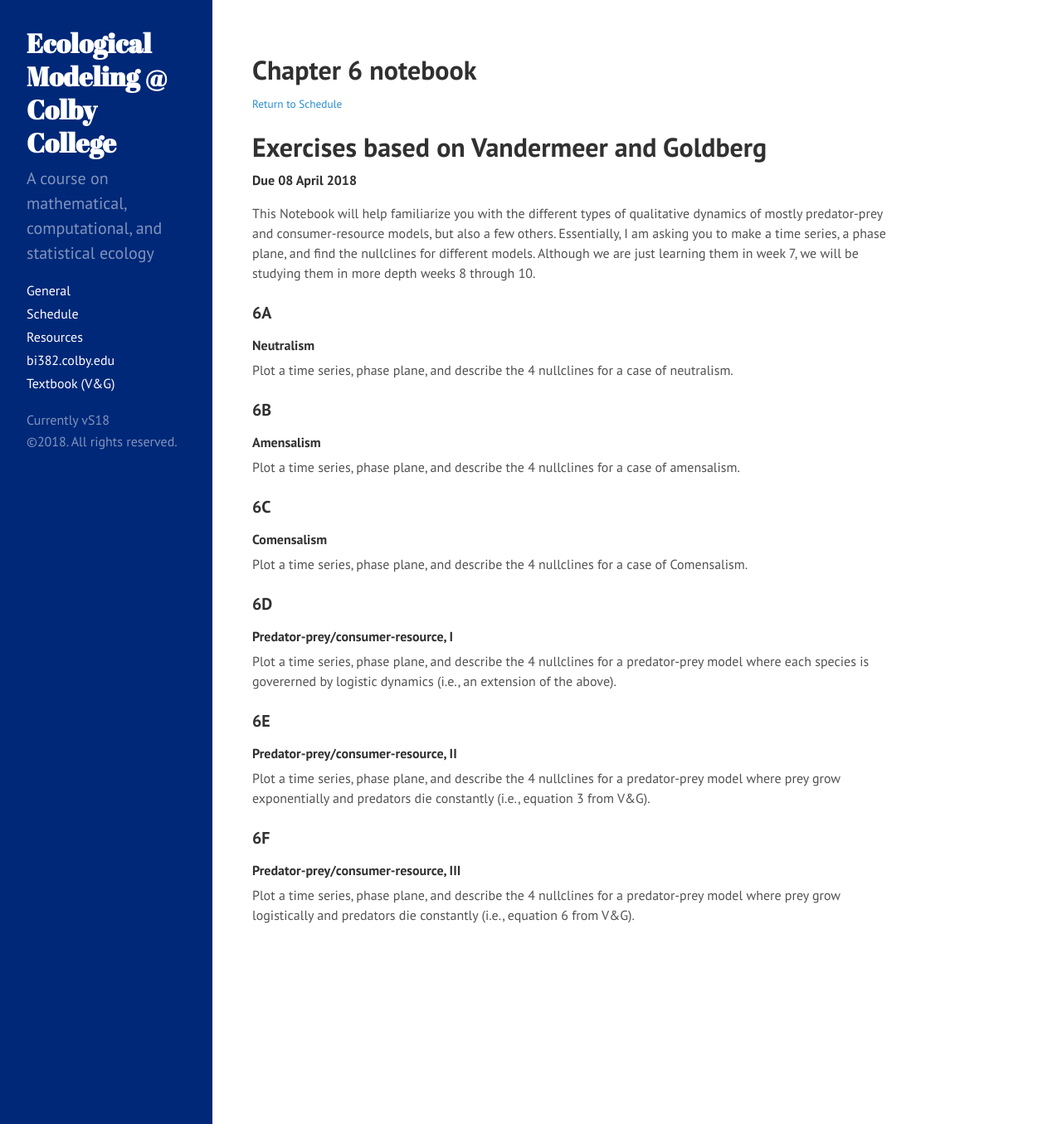
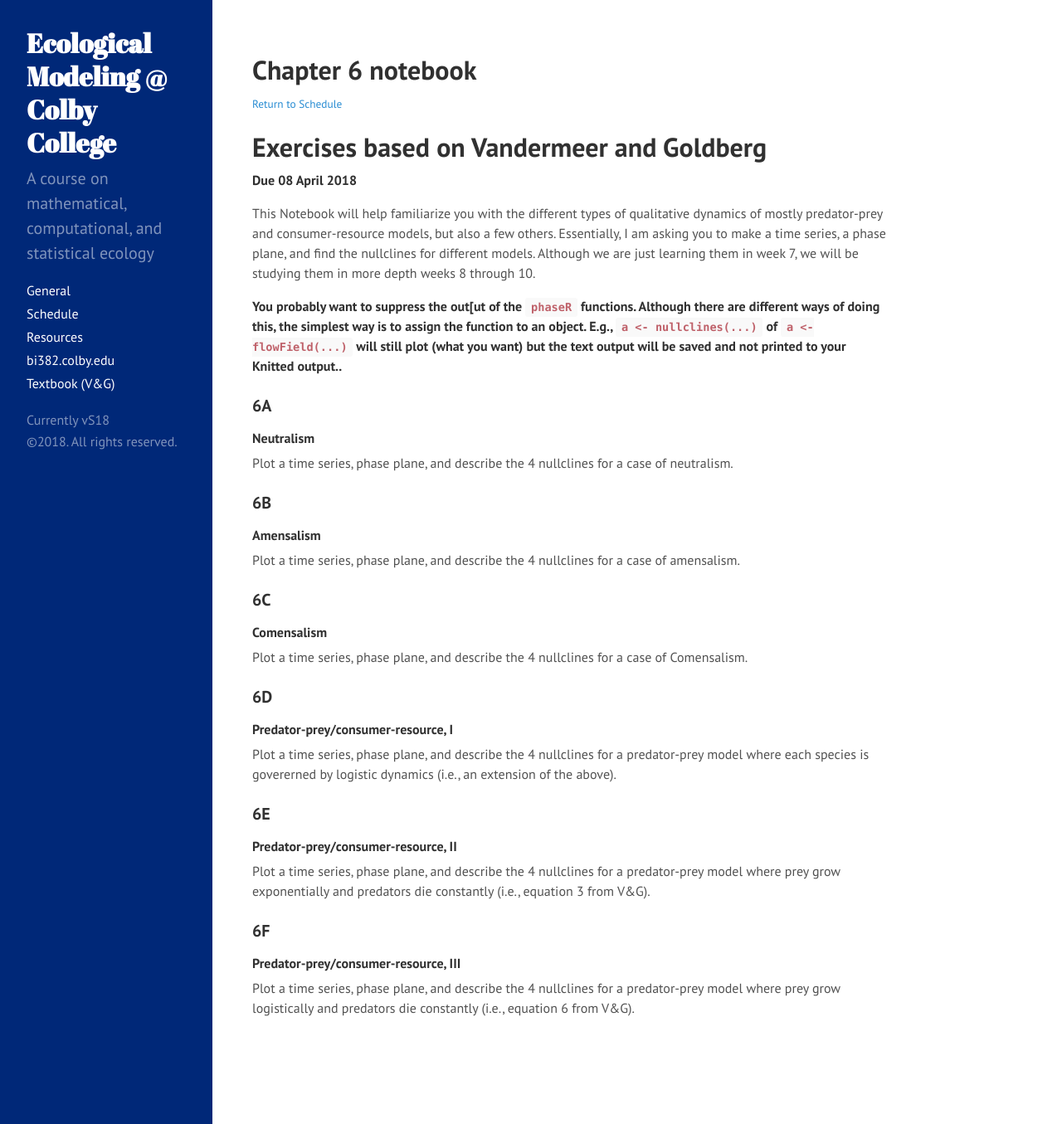
Before and after one commit to ColbyEcology/BI382_2018_Spring, a Jekyll site: the page built from Assignments/LectureNotebooks/Ch6_Notebook.md, in a window 1280 px wide and 1355 px high. Shown: the whole window at 83% size. Built offline with Jekyll 4.4.1, drawn with Linux system fonts in a browser that asks for light colours.

Commit message:
sup phaser out mess

```diff
--- a/Assignments/LectureNotebooks/Ch6_Notebook.md
+++ b/Assignments/LectureNotebooks/Ch6_Notebook.md
@@ -7,6 +7,8 @@
 **Due 08 April 2018**
 
 This Notebook will help familiarize you with the different types of qualitative dynamics of mostly predator-prey and consumer-resource models, but also a few others. Essentially, I am asking you to make a time series, a phase plane, and find the nullclines for different models. Although we are just learning them in week 7, we will be studying them in more depth weeks 8 through 10.
+
+**You probably want to suppress the out[ut of the `phaseR` functions. Although there are different ways of doing this, the simplest way is to assign the function to an object. E.g., `a <- nullclines(...)` of `a <- flowField(...)` will still plot (what you want) but the text output will be saved and not printed to your Knitted output..**
 
 ### 6A
 #### Neutralism
```
